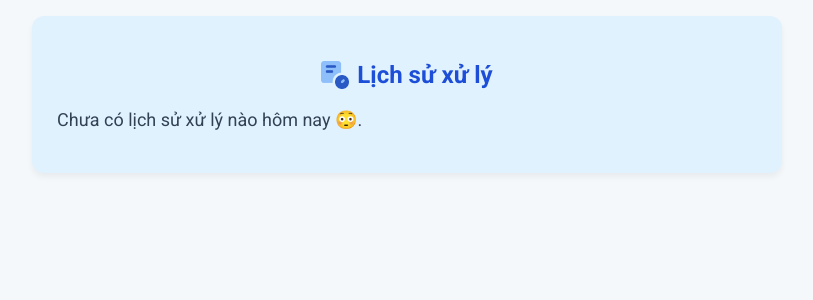
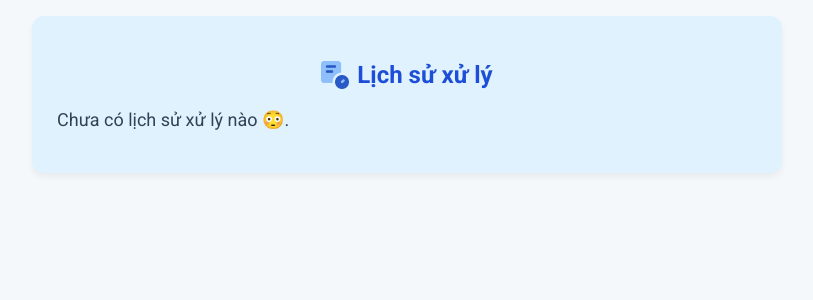
Before and after one commit to Kittyumbs/otp-line-notify, a Flask app: page / in a window 1280 px wide. Shown: the part 235-535 px from the top of the page, without its empty margins (233-1046 px from the left). Run offline with Flask 3, Linux system fonts and the light colour scheme.

Commit message:
change text html

```diff
--- a/templates/index.html
+++ b/templates/index.html
@@ -143,7 +143,7 @@
                 </div>
             {% endfor %}
         {% else %}
-            <p>Chưa có lịch sử xử lý nào hôm nay 😳.</p>
+            <p>Chưa có lịch sử xử lý nào 😳.</p>
         {% endif %}
     </div>
 
```
